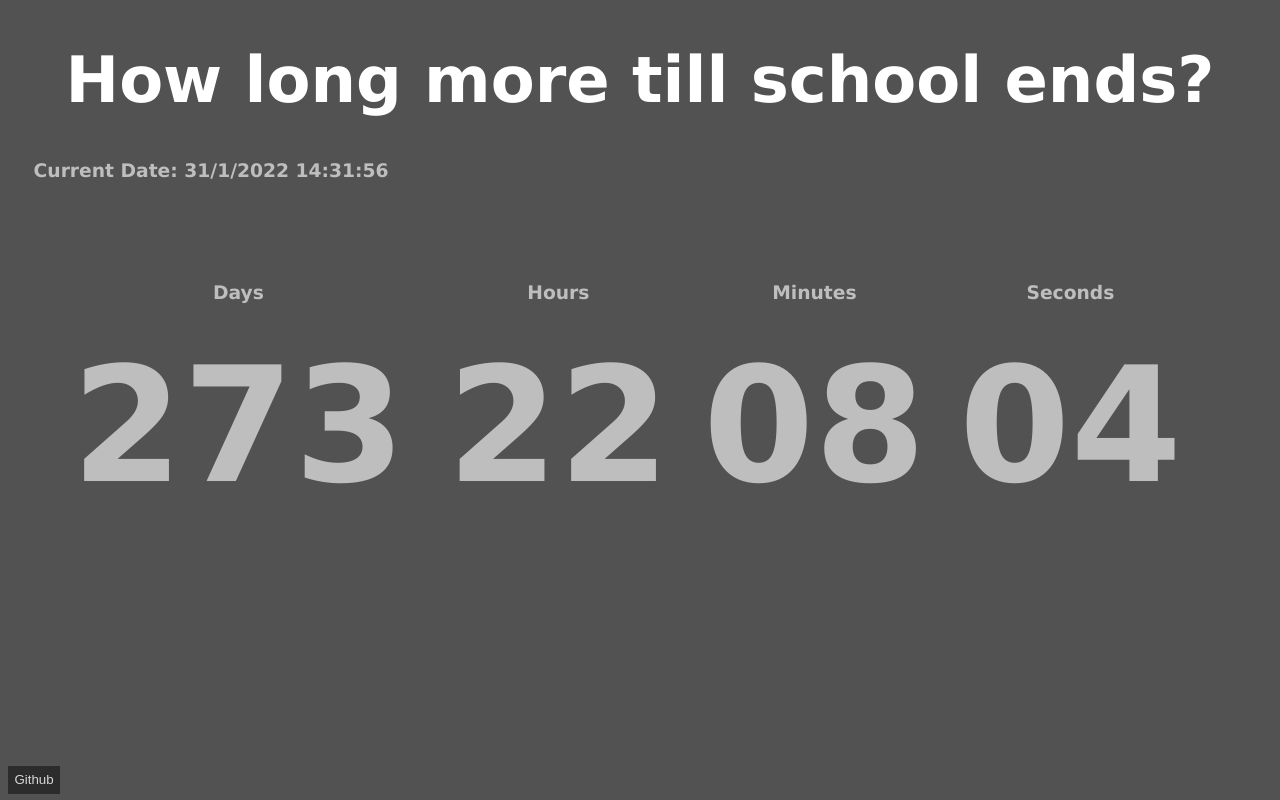
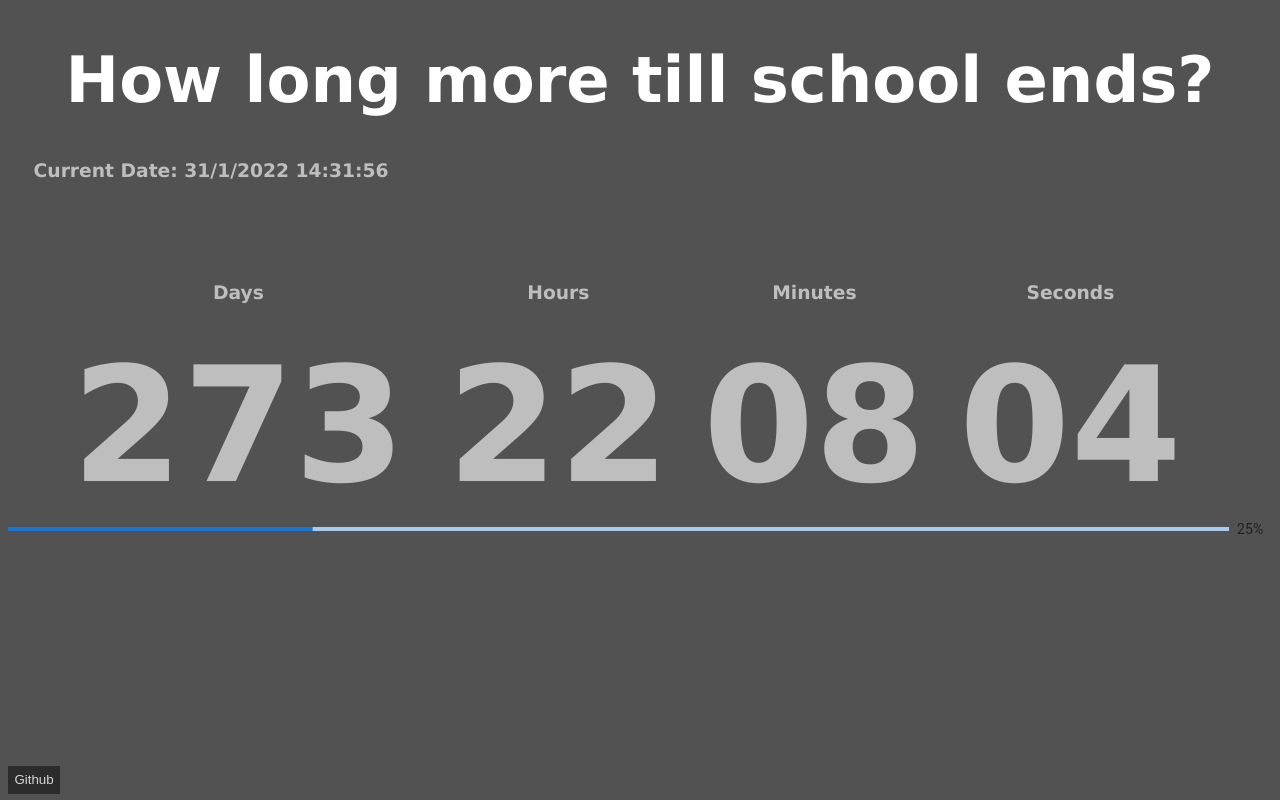
Before and after one commit to AJR07/Days-Till-School-End, a React (Create React App) app: page / in a window 1280 px wide. Built offline with nearby package versions, Linux system fonts and the light colour scheme.

Commit message:
Progress! its good!

```diff
--- a/package.json
+++ b/package.json
@@ -3,6 +3,9 @@
   "version": "0.1.0",
   "private": true,
   "dependencies": {
+    "@emotion/react": "^11.7.1",
+    "@emotion/styled": "^11.6.0",
+    "@mui/material": "^5.4.0",
     "@testing-library/jest-dom": "^5.16.1",
     "@testing-library/react": "^12.1.2",
     "@testing-library/user-event": "^13.5.0",
--- a/src/Components/App.css
+++ b/src/Components/App.css
@@ -43,3 +43,8 @@ button{
 button:hover{
 	background-color: black;
 }
+
+#progress{
+	padding-top: 10vw;
+	height: 10vw;
+}
--- a/src/Components/App.tsx
+++ b/src/Components/App.tsx
@@ -1,4 +1,5 @@
 import React, { useState } from "react";
+import LinearProgressWithLabel from "../Utils/LinearProgressWithLabel";
 import "./App.css";
 
 function calculateTime() {
@@ -27,7 +28,7 @@ class Time {
 }
 
 let lastResult = "",
-  lastResult2 = new Time(0, 0, 0, 0);
+  lastResult2 = new Time(0, 0, 0, 0), lastResult3 = 0;
 
 function differenceInDate() {
   let dateNow = new Date().getTime();
@@ -49,12 +50,21 @@ function differenceInDate() {
   return toReturn;
 }
 
+function calculatePercent() {
+  let dateNow = new Date().getTime();
+  let dateEnd = new Date("November 1, 2022 12:40:0").getTime();
+  let dateTarget = new Date("November 1, 2023 12:40:0").getTime();
+  return 100 - ((dateEnd - dateNow) / (dateTarget - dateEnd) * 100);
+}
+
 function App() {
   let [time, setTime] = useState(calculateTime());
   let [timeDiff, setTimeDiff] = useState(differenceInDate());
+  let [progress, setProgress] = useState(calculatePercent());
   setTimeout(() => {
     startRecurse(time, setTime);
     startRecurse2(time, setTimeDiff);
+    startRecurse3(progress, setProgress);
   }, 1000);
   return (
     <div>
@@ -77,6 +87,9 @@ function App() {
           <h3 style={{ textAlign: "center" }}> Minutes</h3>
           <h3 style={{ textAlign: "center" }}> Seconds</h3>
         </div>
+      </div>
+      <div id="progress">
+        <LinearProgressWithLabel value={progress} />
       </div>
       <button id="links" onClick={() => {window.location.href = "https://github.com/AJR07/School-End-Timer"}}>Github</button>
     </div>
@@ -109,4 +122,17 @@ function startRecurse2(
   }, 1000);
 }
 
+function startRecurse3(
+  progress: number,
+  setProgress: React.Dispatch<React.SetStateAction<number>>
+) {
+  let result = calculatePercent();
+  if (result === lastResult3) return;
+  setProgress(result);
+  lastResult3 = result;
+  setTimeout(() => {
+    startRecurse3(progress, setProgress);
+  }, 3000);
+}
+
 export default App;
--- /dev/null
+++ b/src/Utils/LinearProgressWithLabel.tsx
@@ -0,0 +1,23 @@
+import * as React from 'react';
+import LinearProgress from '@mui/material/LinearProgress';
+import Typography from '@mui/material/Typography';
+import Box from '@mui/material/Box';
+
+interface Props{
+	value: number;
+}
+
+export default function LinearProgressWithLabel(props: Props) {
+  return (
+    <Box sx={{ display: 'flex', alignItems: 'center' }}>
+      <Box sx={{ width: '100%', mr: 1 }}>
+        <LinearProgress variant="determinate" {...props} />
+      </Box>
+      <Box sx={{ minWidth: 35 }}>
+        <Typography variant="body2" color="text.secondary">{`${Math.round(
+          props.value,
+        )}%`}</Typography>
+      </Box>
+    </Box>
+  );
+}
```
Also changed, not shown: 1 other file (tests, documents, lock files or other folders).
